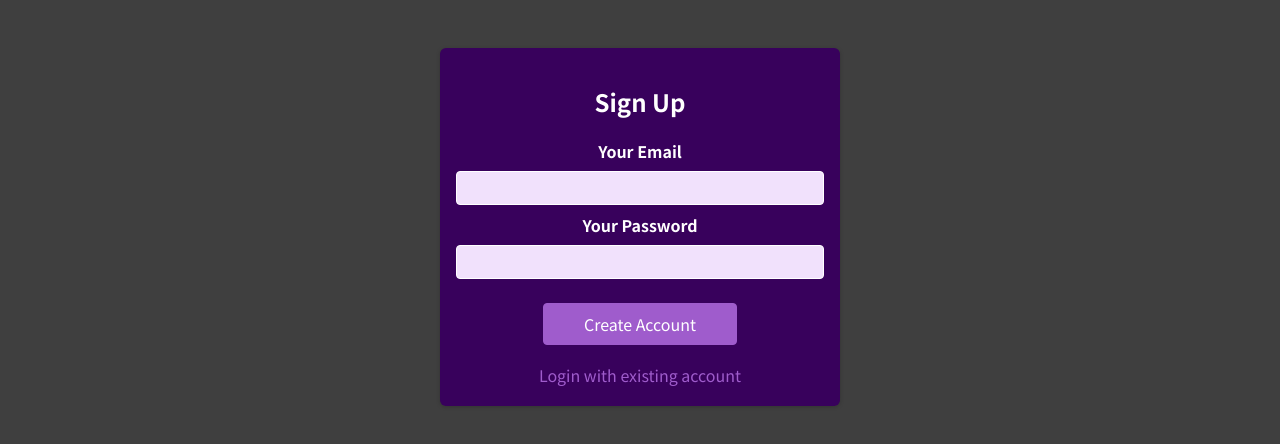
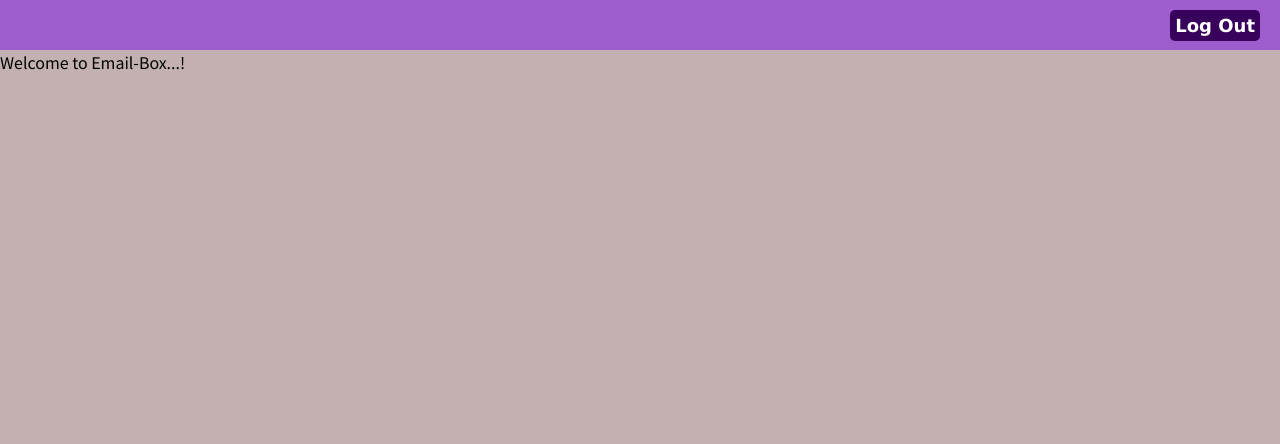
Before and after one commit to SourabhK0625/Email-client-box, a React (Create React App) app: page /Welcome in a window 1280 px wide. Shown: the top 444 px of the page. Built offline with nearby package versions, Linux system fonts and the light colour scheme.

Commit message:
Login screen

```diff
--- a/src/App.js
+++ b/src/App.js
@@ -1,10 +1,14 @@
 import React from "react";
 import Login from "./components/Pages/Login";
 import { Route } from "react-router-dom";
+import Welcome from './components/Pages/Welcome';
 function App() {
   return (
     <div>
-      <Login />
+      <Route path='/' exact><Login /></Route>
+      <Route path='/Welcome'>
+        <Welcome />
+      </Route>
     </div>
   );
 }
--- /dev/null
+++ b/src/components/Pages/Header.css
@@ -0,0 +1,51 @@
+.mainHeader{
+
+    background-color: #9f5ccc;
+    height: 50px;
+
+
+}
+
+.profileButton{
+    margin-top: 10px;
+    float: right;
+    margin-right: 20px;
+    color: white;
+    text-decoration: none;
+    font-size: large;
+    font-weight: bold;
+    font-family: Verdana, Geneva, Tahoma, sans-serif;
+    padding: 5px;
+    background-color:  #38015c;
+    border-radius: 5px;
+
+}
+.profileButton:hover{
+    background-color: purple;
+
+}
+.logoutbtn{
+    margin-top: 10px;
+    float: right;
+    margin-right: 20px;
+    color: white;
+    text-decoration: none;
+    font-size: large;
+    font-weight: bold;
+    font-family: Verdana, Geneva, Tahoma, sans-serif;
+    padding: 5px;
+    background-color:  #38015c;
+    border-radius: 5px;
+    border: none;
+}
+.logoutbtn:hover{
+    background-color: purple;
+}
+.theme{
+    margin-top: 10px;
+    float: left;
+    margin-left: 20px;
+    color: white;
+    text-decoration: none;
+    font-size: large;
+    font-weight: bold;}
--- /dev/null
+++ b/src/components/Pages/Header.js
@@ -0,0 +1,16 @@
+import "./Header.css";
+import { useSelector } from "react-redux/es/exports";
+import { Link } from "react-router-dom";
+import { useState } from "react";
+const Header = (props) => {
+  return (
+    <>
+      <nav className="mainHeader">
+        <button className="logoutbtn" onClick={props.logOut}>
+          Log Out
+        </button>
+      </nav>
+    </>
+  );
+};
+export default Header;
--- a/src/components/Pages/Login.js
+++ b/src/components/Pages/Login.js
@@ -60,12 +60,12 @@ const Login = () => {
         })
       }
     }).then((data) => {
-        alert('User has successfully signed up')
+        alert('User has successfully logged in')
         console.log('User has successfully signed up')
       localStorage.setItem('token', data.idToken)
       localStorage.setItem('email',enteredEmail)
 
-    //   history.replace('/Welcome')
+      history.replace('/Welcome')
       dispatch(authActions.login({token:data.idToken,email:enteredEmail}))
   })
     .catch((err) =>{
--- /dev/null
+++ b/src/components/Pages/Welcome.js
@@ -0,0 +1,12 @@
+import React from "react";
+import Header from "./Header";
+const Welcome = props =>
+{
+    return(
+        <div>
+            <Header />
+            <span>Welcome to Email-Box...!</span>
+        </div>
+    )
+};
+export default Welcome;
--- a/src/index.css
+++ b/src/index.css
@@ -10,5 +10,5 @@ html {
 
 body {
   margin: 0;
-  background-color: #3f3f3f;
+  background-color: #c3b1b1;
 }
```
Also changed, not shown: 2 other files (tests, documents, lock files or other folders).
